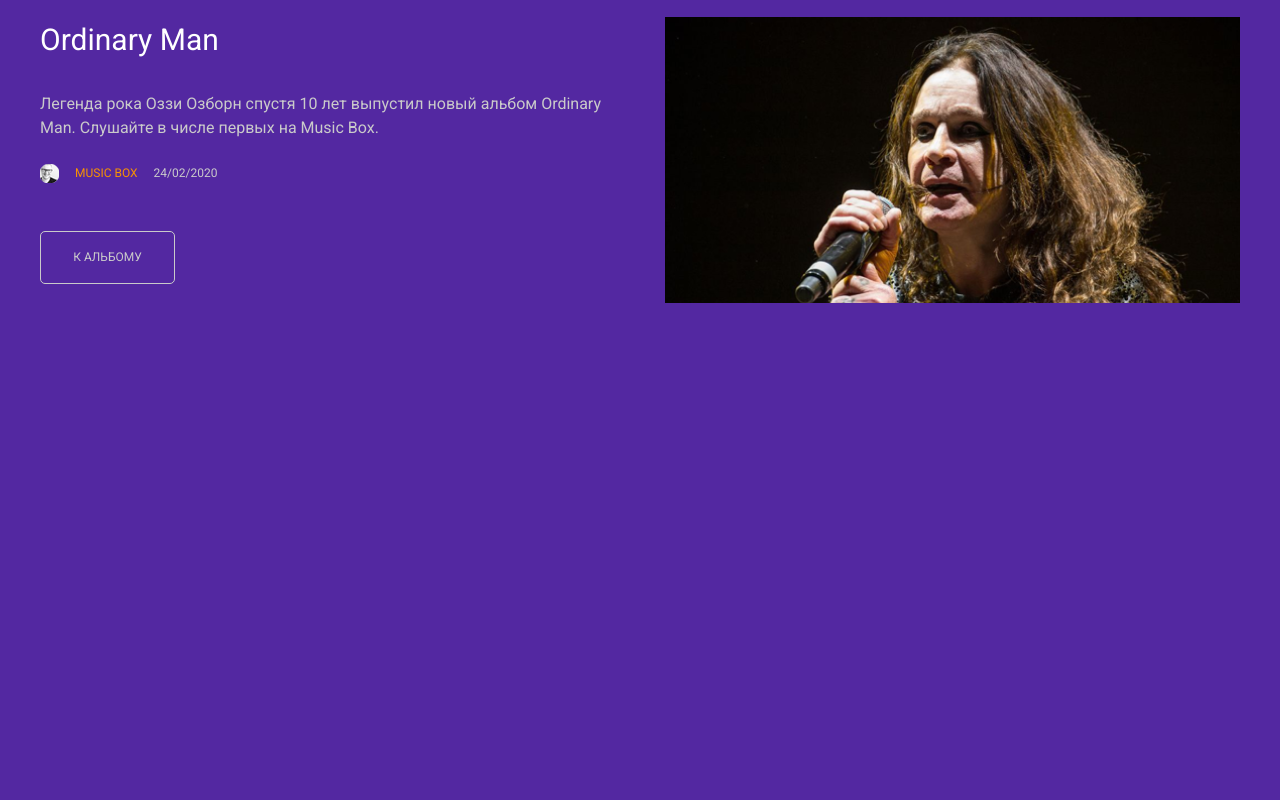
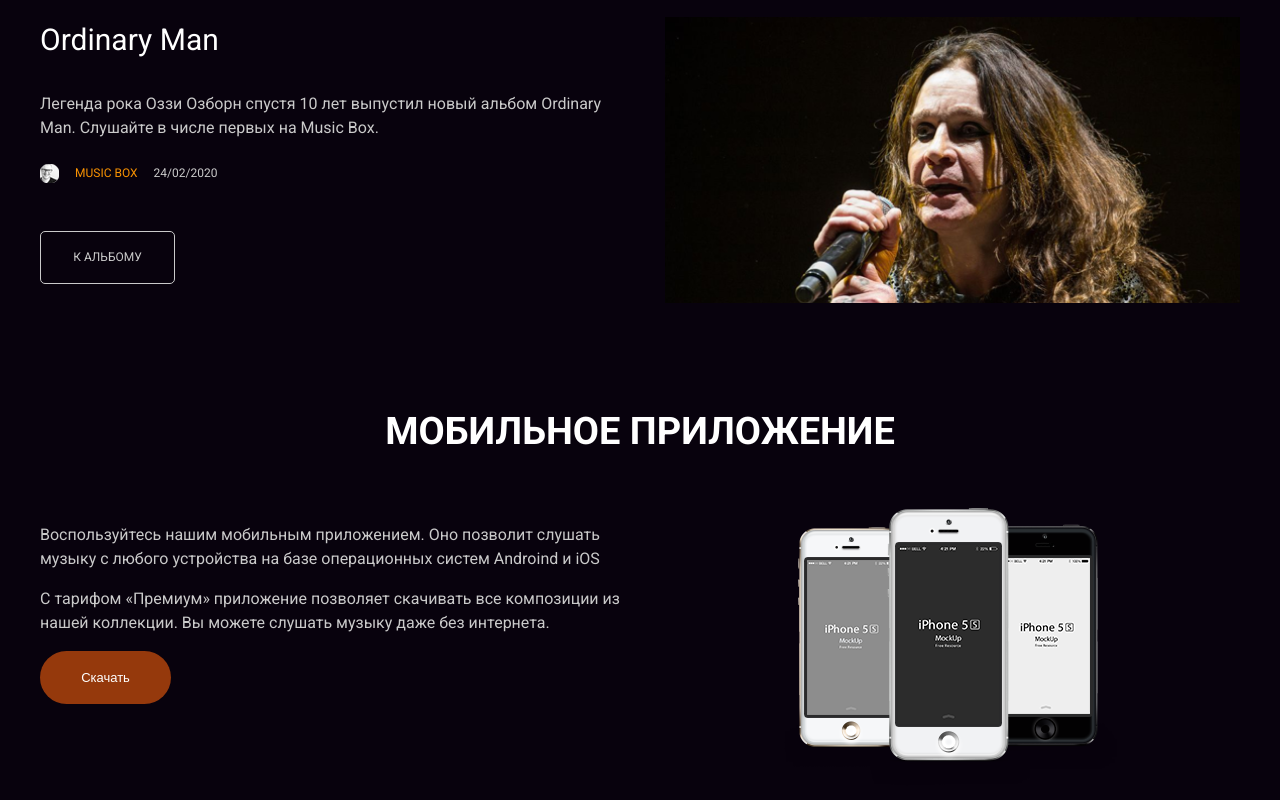
Before and after one commit to Loresina/LayoutMusucBox, a website: page src/index.html in a window 1280 px wide. Shown: the part 2198-2998 px from the top of the page. Before the commit the page ends 2501 px from the top, so only its background shows below. Drawn offline with Linux system fonts and the light colour scheme.

Commit message:
add: app section

```diff
--- a/src/index.html
+++ b/src/index.html
@@ -135,10 +135,20 @@
           <img src="/src/img/news-ozzy.png" alt="News about Ozzy Ozborn">
 
         </article>
+     </div>
+    </section>
 
+    <section id="page-app" class="container app">
+      <h2>мобильное приложение</h2>
+      <div class="app-data">
+        <div class="app-data__info">
+          <p>Воспользуйтесь нашим мобильным приложением. Оно позволит слушать музыку с любого устройства на базе операционных систем Androind и iOS</p>
+          <p>С тарифом «Премиум» приложение позволяет скачивать все композиции из нашей коллекции. Вы можете слушать музыку даже без интернета.</p>
+          <button type="button" class="app-data__button">Скачать</button>
         </div>
-
-    </section>
+      <img src="./img/iphone.png">
+      </div>
+    <section>
 
 
   </div>
--- /dev/null
+++ b/src/styles/scss/_appSection.scss
@@ -0,0 +1,37 @@
+.app {
+    margin-top: 100px;
+}
+
+.app-data {
+    max-width: 1077px;
+
+    @include flex(space-between, flex-start);
+    gap: 144px;
+    margin-top: 48px;
+    margin-bottom: 100px;
+}
+
+.app-data__info {
+    @include flex(flex-start, flex-start);
+    flex-direction: column;
+    gap: 16px;
+    margin-top: 15px;
+
+    & p {
+        @include font(16px, 400, 24px, left);
+        color: $grey;
+    }
+}
+
+
+.app-data__button {
+    width: 131px;
+    height: 53px;
+    border-radius: 32px;
+    background: $red;
+    padding: 17px 40px;
+    border: none;
+
+    @include font(13px, 400, 19.2px, center);
+    color: $white;
+}
--- a/src/styles/scss/_descriptionSection.scss
+++ b/src/styles/scss/_descriptionSection.scss
@@ -48,13 +48,12 @@
 
 .description__form-button {
     width: 100%;
-
-    @include font(13px, 400, 15px, left);
-    text-align: center;
-    color: $white;
     background: $green;
     padding: 20px;
     border: none;
+    border-radius: 5px;
+
+    @include font(13px, 400, 15px, center);
     text-transform: uppercase;
-    border-radius: 5px;
+    color: $white;
 }
--- a/src/styles/scss/_general.scss
+++ b/src/styles/scss/_general.scss
@@ -30,7 +30,7 @@ $line-height: 1.5;
   }
 
 body {
-    background: #5328A1;
+    background: $black;
     margin: $marg;
 
     @include font(16px, 400, 24px, center);
--- a/src/styles/scss/_media.scss
+++ b/src/styles/scss/_media.scss
@@ -77,7 +77,6 @@
 
     }
 
-
     .news-item {
     flex-direction: column;
     }
@@ -90,6 +89,15 @@
 
     }
 
+    .app-data {
+        width: 100%;
+
+        @include flex(space-between, center);
+        flex-direction: column-reverse;
+        gap: 0;
+    }
+
+
 
 
 
--- a/src/styles/scss/app.scss
+++ b/src/styles/scss/app.scss
@@ -5,4 +5,5 @@
 @import "descriptionSection";
 @import "pricesSection";
 @import "newsSection";
+@import "appSection";
 @import "media";
```
Also changed, not shown: src/styles/styles.css, 1 other file. Lines whose indentation alone changed are shown as unchanged.
